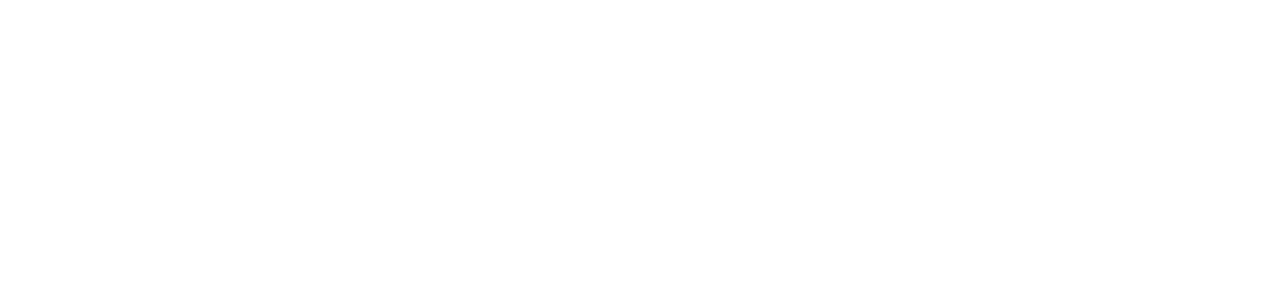
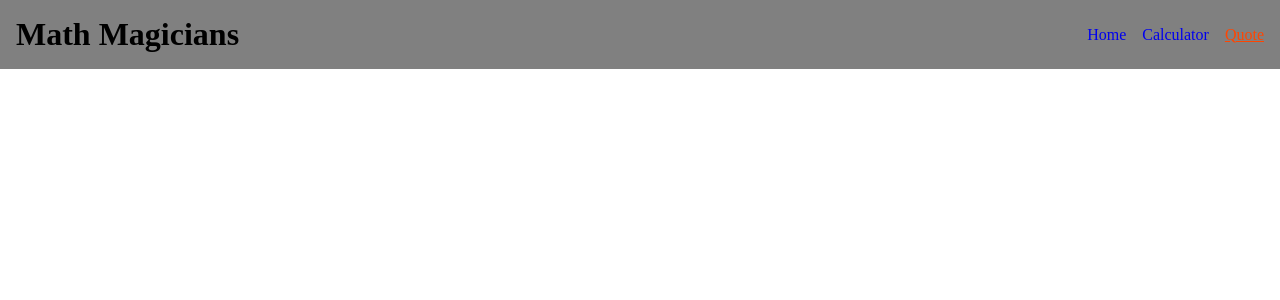
Before and after one commit to diegoyon/math-magician, a React (Create React App) app: page /quote in a window 1280 px wide. Before the commit this address had no page. Shown: the top 300 px of the page. Built offline with nearby package versions, Linux system fonts and the light colour scheme.

Commit message:
Add navbar

```diff
--- a/src/App.js
+++ b/src/App.js
@@ -2,10 +2,12 @@
 import { BrowserRouter as Router, Routes, Route } from 'react-router-dom';
 import './App.css';
 import Calculator from './components/Calculator';
+import Navbar from './components/Navbar';
 
 function App() {
   return (
     <Router>
+      <Navbar />
       <Routes>
         <Route path="/" exact element={<Calculator />} />
       </Routes>
--- /dev/null
+++ b/src/components/Navbar.css
@@ -0,0 +1,21 @@
+.navBar {
+  display: flex;
+  justify-content: space-between;
+  position: absolute;
+  top: 0;
+  left: 0;
+  right: 0;
+  padding: 1rem;
+  background-color: grey;
+  align-items: center;
+}
+
+.navLinks {
+  list-style: none;
+  display: flex;
+  gap: 1rem;
+}
+
+h1 {
+  font-size: 2rem;
+}
--- /dev/null
+++ b/src/components/Navbar.js
@@ -0,0 +1,46 @@
+import React from 'react';
+import { NavLink } from 'react-router-dom';
+import './Navbar.css';
+
+const Navbar = () => {
+  const links = [
+    {
+      id: 1,
+      path: '/',
+      text: 'Home',
+    },
+    {
+      id: 2,
+      path: '/calculator',
+      text: 'Calculator',
+    },
+    {
+      id: 3,
+      path: '/quote',
+      text: 'Quote',
+    },
+  ];
+
+  return (
+    <nav className="navBar">
+      <h1>Math Magicians</h1>
+      <ul className="navLinks">
+        {links.map((link) => (
+          <li key={link.id}>
+            <NavLink
+              to={link.path}
+              style={({ isActive }) => ({
+                color: isActive ? 'orangered' : '',
+                textDecoration: isActive ? 'underline' : 'none',
+              })}
+            >
+              {link.text}
+            </NavLink>
+          </li>
+        ))}
+      </ul>
+    </nav>
+  );
+};
+
+export default Navbar;
```
Also changed, not shown: src/pages/CalculatorPage.js (added), src/pages/Home.js (added), src/pages/Quote.js (added).
